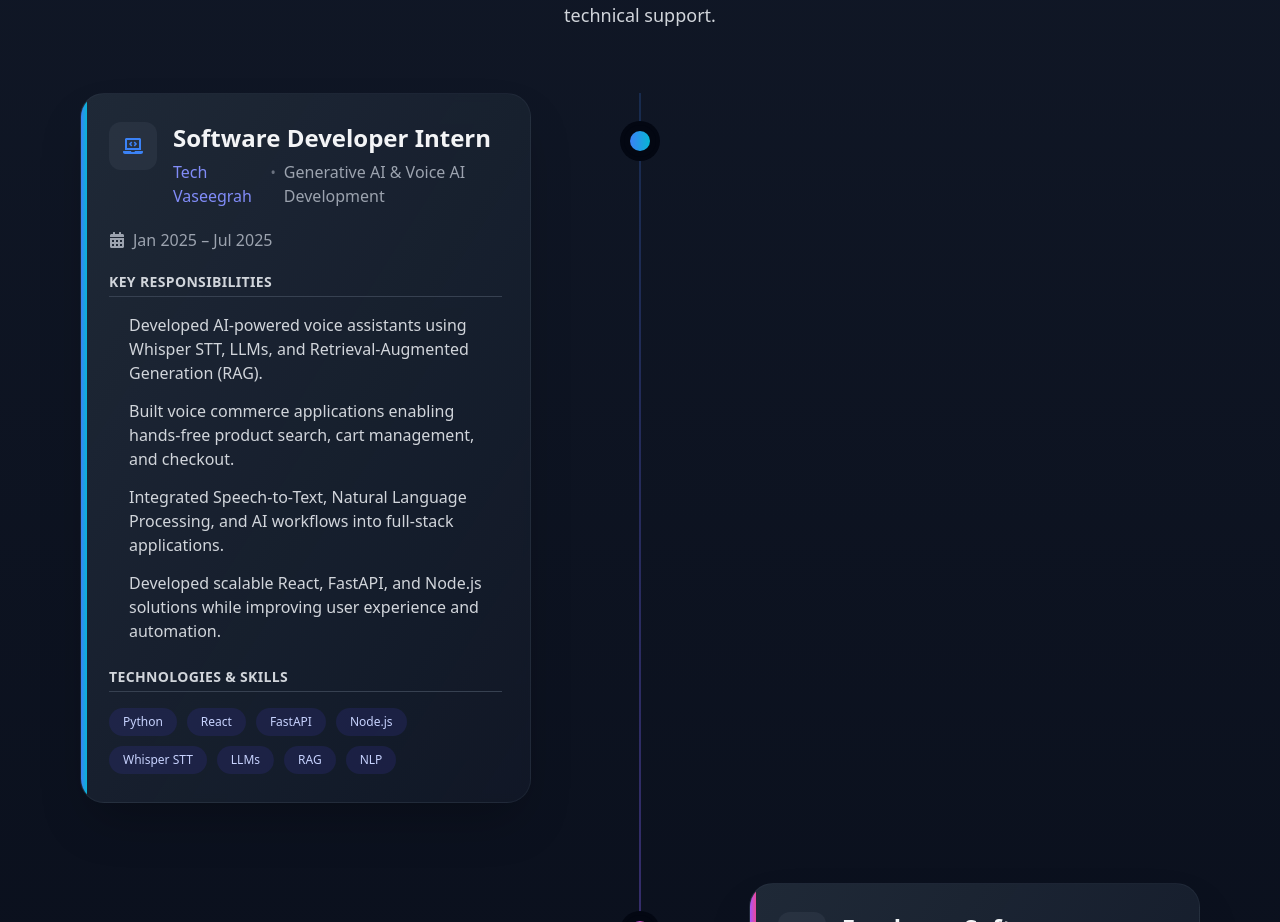
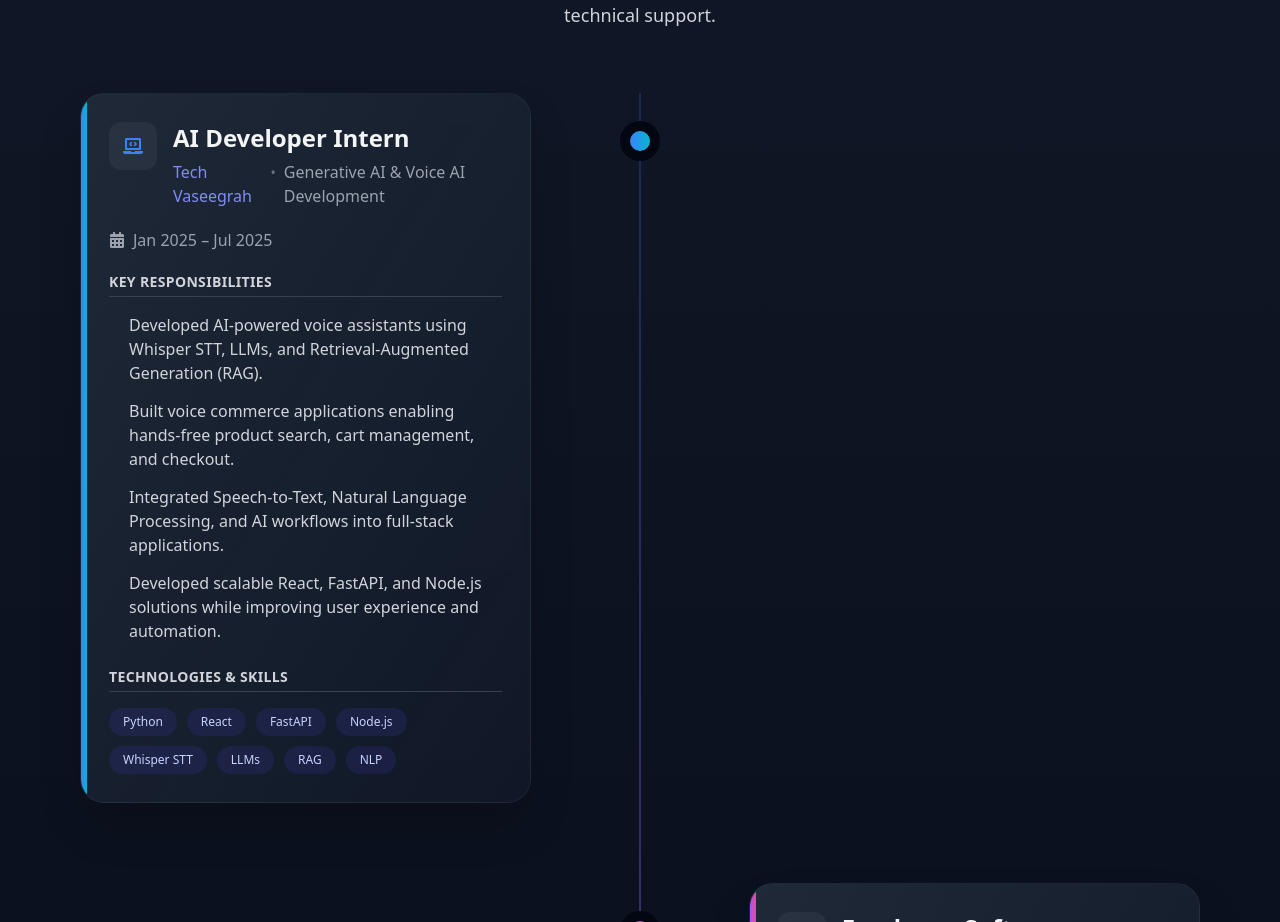
Before and after one commit to Manikandankb2403/portfolio, a React (Vite) app: page / in a window 1280 px wide. Shown: the part 7548-8470 px from the top of the page. Built offline with nearby package versions, Linux system fonts and the light colour scheme.

Commit message:
Update position title from 'Software Developer Intern' to 'AI Developer Intern'

```diff
--- a/src/components/Experience.jsx
+++ b/src/components/Experience.jsx
@@ -5,7 +5,7 @@ import { FaCalendarAlt, FaLaptopCode, FaTools } from 'react-icons/fa';
 const Experience = ({ darkMode }) => {
   const experiences = [
     {
-      position: "Software Developer Intern",
+      position: "AI Developer Intern",
       company: "Tech Vaseegrah",
       period: "Jan 2025 – Jul 2025",
       description: "Generative AI & Voice AI Development",
```
